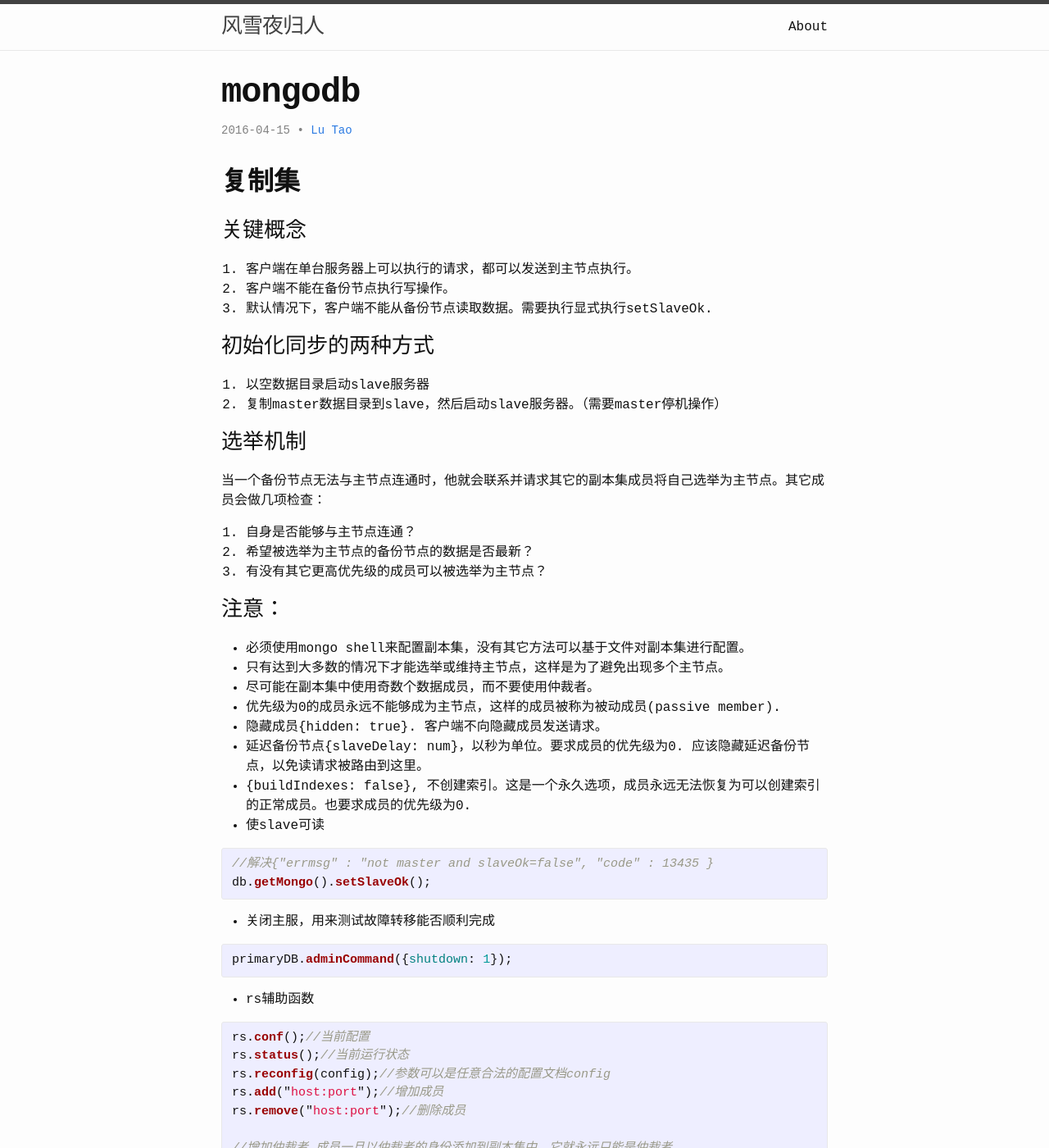
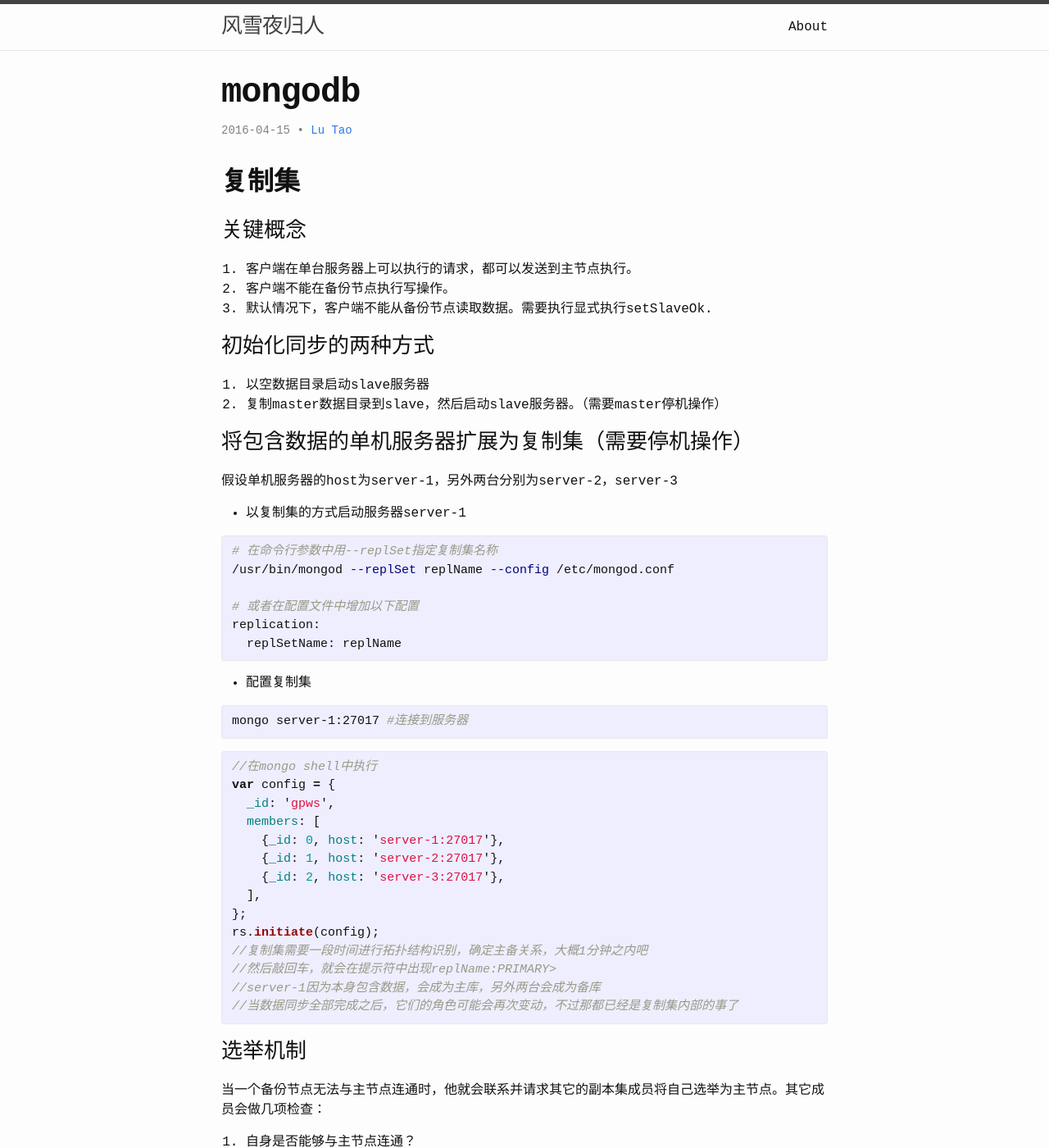
Before and after one commit to lutaoact/lutaoact.github.io, a Jekyll site: the page built from _posts/2016-04-15-mongodb.markdown, in a window 1280 px wide and 1400 px high. Shown: the whole window at 82% size. Built offline with Jekyll 4.4.1, drawn with Linux system fonts in a browser that asks for light colours.

Commit message:
mongodb: standalone => replication

```diff
--- a/_posts/2016-04-15-mongodb.markdown
+++ b/_posts/2016-04-15-mongodb.markdown
@@ -15,6 +15,39 @@
 ### 初始化同步的两种方式
 1. 以空数据目录启动slave服务器
 2. 复制master数据目录到slave，然后启动slave服务器。（需要master停机操作）
+
+### 将包含数据的单机服务器扩展为复制集（需要停机操作）
+假设单机服务器的host为server-1，另外两台分别为server-2，server-3
+
+* 以复制集的方式启动服务器server-1
+{% highlight sh %}
+# 在命令行参数中用--replSet指定复制集名称
+/usr/bin/mongod --replSet replName --config /etc/mongod.conf
+
+# 或者在配置文件中增加以下配置
+replication:
+  replSetName: replName
+{% endhighlight %}
+* 配置复制集
+{% highlight sh %}
+mongo server-1:27017 #连接到服务器
+{% endhighlight %}
+{% highlight js %}
+//在mongo shell中执行
+var config = {
+  _id: 'gpws',
+  members: [
+    {_id: 0, host: 'server-1:27017'},
+    {_id: 1, host: 'server-2:27017'},
+    {_id: 2, host: 'server-3:27017'},
+  ],
+};
+rs.initiate(config);
+//复制集需要一段时间进行拓扑结构识别，确定主备关系，大概1分钟之内吧
+//然后敲回车，就会在提示符中出现replName:PRIMARY>
+//server-1因为本身包含数据，会成为主库，另外两台会成为备库
+//当数据同步全部完成之后，它们的角色可能会再次变动，不过那都已经是复制集内部的事了
+{% endhighlight %}
 
 ### 选举机制
 当一个备份节点无法与主节点连通时，他就会联系并请求其它的副本集成员将自己选举为主节点。其它成员会做几项检查：
```
